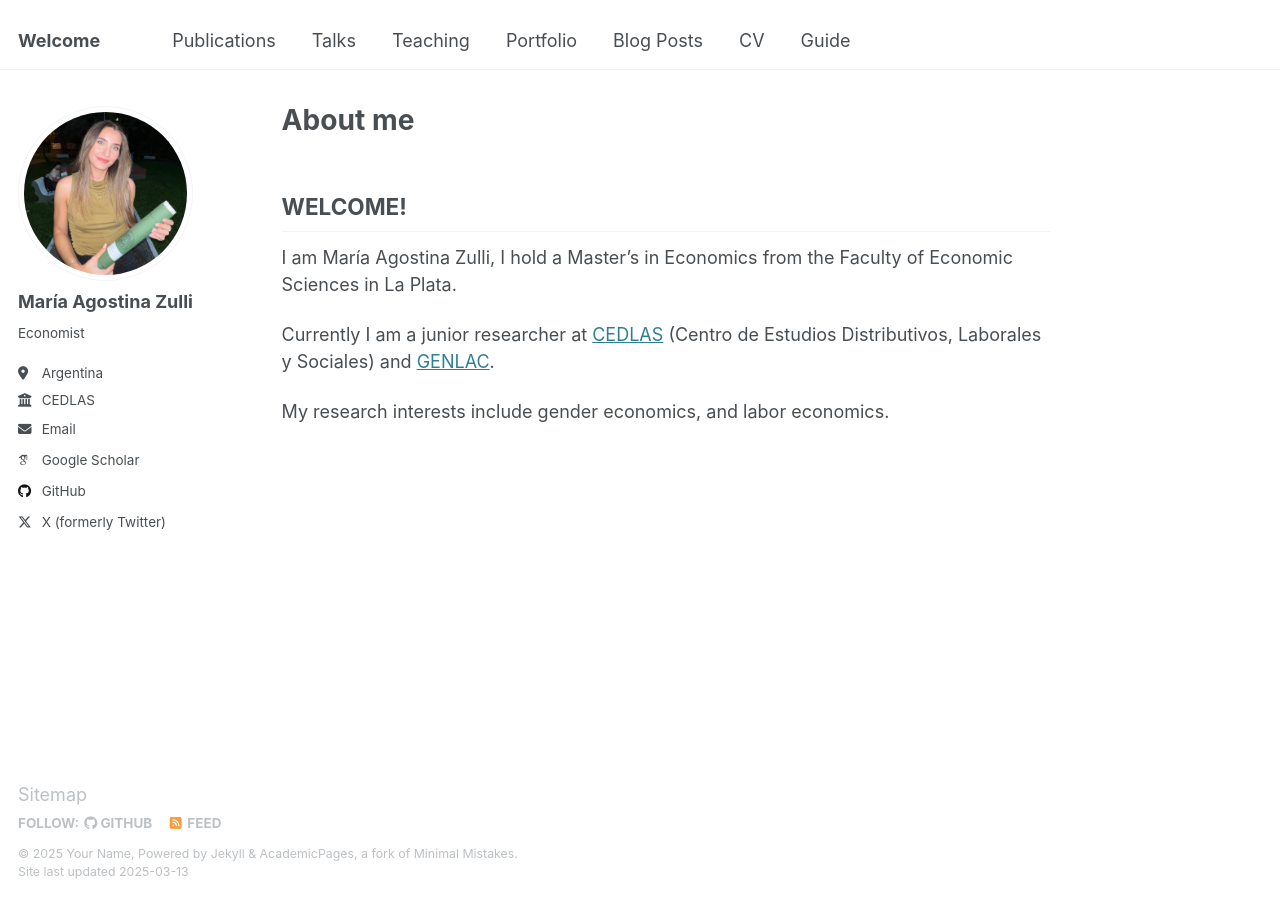
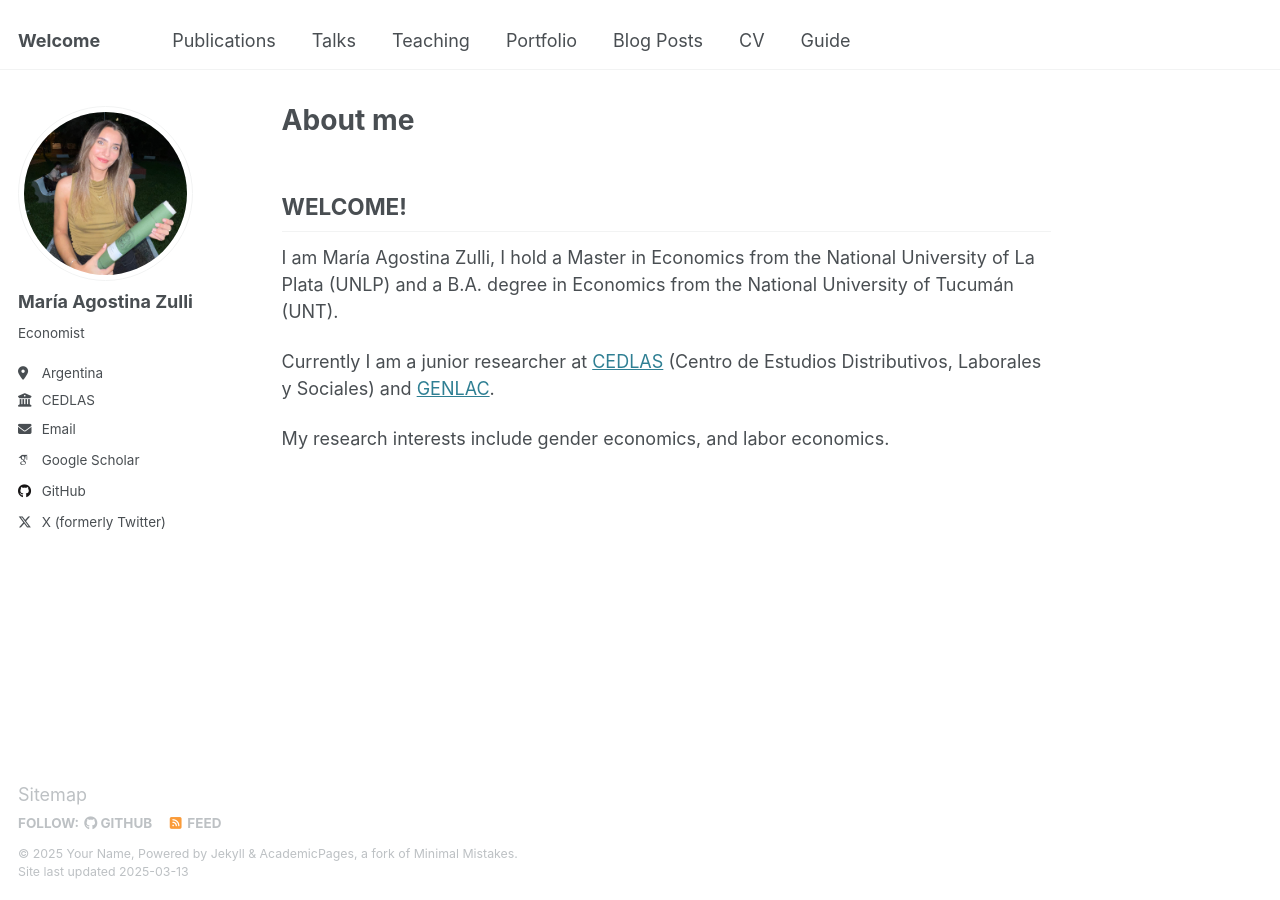
Before and after one commit to agoszulli/agoszulli.github.io, a Jekyll site: the page built from _pages/about.md, in a window 1280 px wide. Built offline with Jekyll 4.4.1, drawn with Linux system fonts in a browser that asks for light colours; some web fonts are replaced.

Commit message:
Update about.md

```diff
--- a/_pages/about.md
+++ b/_pages/about.md
@@ -9,7 +9,7 @@ redirect_from:
 
 ## WELCOME!
 
-I am María Agostina Zulli, I hold a Master’s in Economics from the Faculty of Economic Sciences in La Plata.
+I am María Agostina Zulli, I hold a Master in Economics from the National University of La Plata (UNLP) and a B.A. degree in Economics from the National University of Tucumán (UNT).
 
 Currently I am a junior researcher at [CEDLAS](https://www.cedlas.econo.unlp.edu.ar/wp/en/) (Centro de Estudios Distributivos, Laborales y Sociales) and [GENLAC](https://genlac.econo.unlp.edu.ar/home-en/).
 
```
